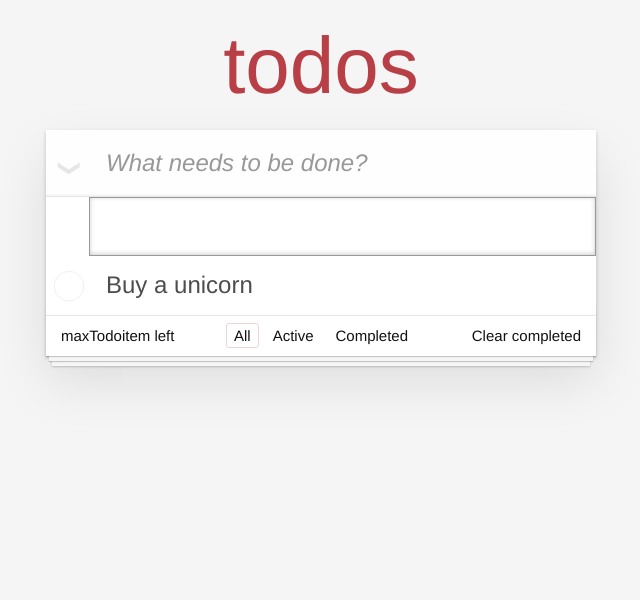
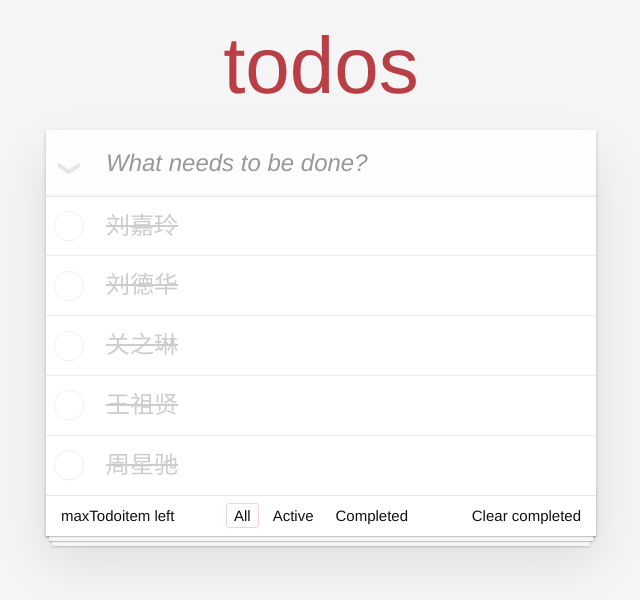
Before and after one commit to LLiu0716/redux, a React (Vite) app: page / in a window 1280 px wide. Shown: the top 600 px of the page, without its empty margins (319-959 px from the left). Built offline with nearby package versions, Linux system fonts and the light colour scheme.

Commit message:
ul 组件抽离

```diff
--- a/src/view/content/index.tsx
+++ b/src/view/content/index.tsx
@@ -1,7 +1,7 @@
 import React from 'react'
+import Ul from './Ul'
 
 function Content ( props: any ) {
-  console.log( ' props: any', props.store.getState() )
   return (
     <section className="main">
       <input
@@ -10,29 +10,7 @@ function Content ( props: any ) {
         type="checkbox"
       />
       <label htmlFor="toggle-all">Mark all as complete</label>
-      <ul className="todo-list">
-        <li
-          className="completed editing"
-        >
-          <div className="view">
-            <input className="toggle" type="checkbox" />
-            <label></label>
-            <button className="destroy"></button>
-          </div>
-          <input
-            className="edit"
-            type="text"
-          />
-        </li>
-        <li>
-          <div className="view">
-            <input className="toggle" type="checkbox" />
-            <label>Buy a unicorn</label>
-            <button className="destroy"></button>
-          </div>
-          <input className="edit" value="Rule the web" />
-        </li >
-      </ul >
+      <Ul store={ props.store } />
     </section >
   )
 }
--- /dev/null
+++ b/src/view/content/ul.tsx
@@ -0,0 +1,32 @@
+import React from 'react'
+
+function Ul ( props: any ) {
+  console.log( ' props: any', props.store.getState() )
+  const list: any[] = props.store.getState()
+  return (
+    <ul className="todo-list">
+      { list.map( v => (
+        <li key={ v.id } className='completed'>
+          <div className="view">
+            <input className="toggle" type="checkbox" />
+            <label onClick={ () => console.log( v.id ) }>{ v.name }</label>
+            <button
+              className="destroy"
+              onClick={ () => console.log( v.id ) }
+            ></button>
+          </div>
+          <input
+            onChange={ () => console.log( '777' ) }
+            className="edit" value={ v.name }
+          />
+        </li>
+      ) ) }
+      {/* <li
+        className="completed editing"
+      >
+      </li> */}
+    </ul >
+  )
+}
+
+export default Ul
```
